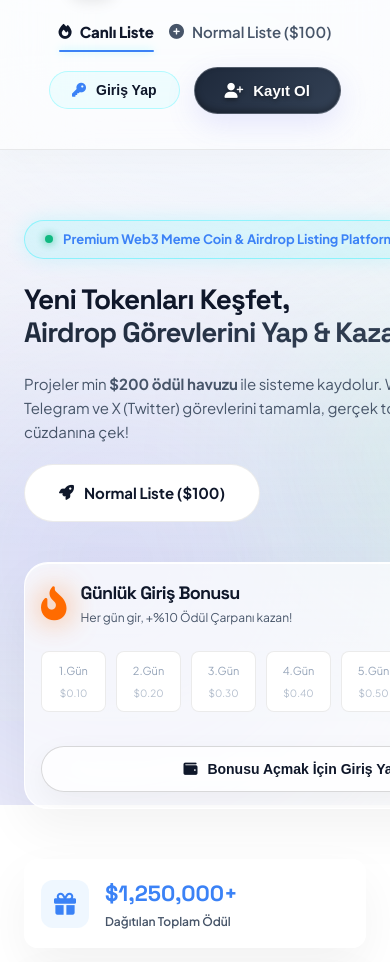
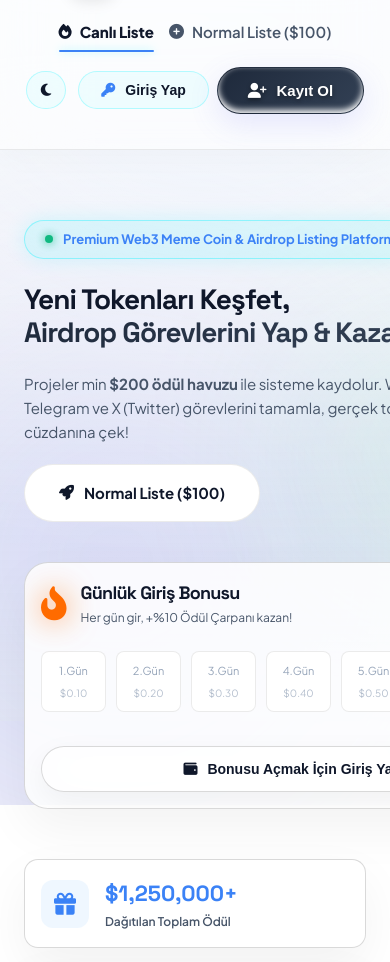
Before and after one commit to tokenbountyio/token-bounty-io, a website: page index.html in a window 390 px wide. Shown: the part 123-1085 px from the top of the page. Drawn offline with Linux system fonts and the light colour scheme; no server answers.

Commit message:
fix(theme): fix broken glass cards and add missing theme toggles

```diff
--- a/app.js
+++ b/app.js
@@ -54,6 +54,9 @@ function updateWalletUI() {
         // User is logged in
         actionsDiv.innerHTML = `
             <div style="display:flex; align-items:center; gap:8px;">
+                <button onclick="toggleTheme()" class="btn-wallet" style="padding: 8px 12px; margin-right: 4px;" title="Gece/Gündüz Modu">
+                    <i id="theme-icon" class="fa-solid fa-moon"></i>
+                </button>
                 <a href="profile" class="btn-wallet" style="text-decoration:none; background:var(--bg-surface); border:1px solid var(--border-subtle); box-shadow:0 4px 12px rgba(0,0,0,0.03); padding:8px 16px;">
                     <i class="fa-solid fa-circle-user" style="color:var(--neon-cyan); font-size:16px;"></i> ${displayLabel}
                 </a>
@@ -62,16 +65,29 @@ function updateWalletUI() {
                 </button>
             </div>
         `;
+        // Make sure to re-apply the correct icon state since we just replaced the DOM element
+        if(window.updateThemeIcon && document.documentElement.getAttribute('data-theme')) {
+            window.updateThemeIcon(document.documentElement.getAttribute('data-theme') === 'dark' ? 'dark' : 'light');
+        }
     } else {
         // Logged out header - Giriş Yap & Kayıt Ol
         actionsDiv.innerHTML = `
+            <div style="display:flex; align-items:center; gap:8px;">
+                <button onclick="toggleTheme()" class="btn-wallet" style="padding: 11px 14px; margin-right: 4px;" title="Gece/Gündüz Modu">
+                    <i id="theme-icon" class="fa-solid fa-moon"></i>
+                </button>
                 <button onclick="openLoginModal(event)" class="btn-wallet">
                     <i class="fa-solid fa-key" style="color:var(--neon-cyan);"></i> Giriş Yap
                 </button>
                 <button onclick="openRegisterModal(event)" class="btn-main" style="padding:11px 24px;font-size:14px;">
                     <i class="fa-solid fa-user-plus"></i> Kayıt Ol
                 </button>
+            </div>
         `;
+        // Make sure to re-apply the correct icon state since we just replaced the DOM element
+        if(window.updateThemeIcon && document.documentElement.getAttribute('data-theme')) {
+            window.updateThemeIcon(document.documentElement.getAttribute('data-theme') === 'dark' ? 'dark' : 'light');
+        }
     }
 }
 
--- a/styles.css
+++ b/styles.css
@@ -605,10 +605,10 @@ h1, h2, h3, h4, h5, h6 {
     display: inline-flex;
     align-items: center;
     gap: 10px;
-    box-shadow: inset 0 -3px 6px rgba(0,0,0,0.3), var(--shadow-glow-purple) !important;
+    box-shadow: inset 0 -3px 6px var(--bg-surface-elevated), var(--shadow-glow-purple) !important;
     transition: all 0.4s cubic-bezier(0.165, 0.84, 0.44, 1) !important;
     text-decoration: none;
-    border: 1px solid rgba(255, 255, 255, 0.2) !important;
+    border: 1px solid var(--border-subtle) !important;
     text-shadow: 0 2px 4px rgba(0,0,0,0.4);
 }
 
@@ -750,7 +750,7 @@ h1, h2, h3, h4, h5, h6 {
 
 .filter-tabs {
     display: flex;
-    background: rgba(255, 255, 255, 0.03);
+    background: var(--bg-surface-elevated);
     border: 1px solid var(--border-subtle);
     padding: 6px;
     border-radius: var(--radius-full);
@@ -832,7 +832,7 @@ h1, h2, h3, h4, h5, h6 {
 }
 
 .coingecko-table th {
-    background: rgba(255, 255, 255, 0.01);
+    background: var(--bg-surface-elevated);
     border-bottom: 1px solid var(--border-subtle); /* Estetik ince çizgi */
     color: var(--text-tertiary);
     font-size: 11px;
@@ -1290,17 +1290,17 @@ h1, h2, h3, h4, h5, h6 {
 }
 
 .glass-card {
-    background: rgba(255, 255, 255, 0.7);
+    background: var(--bg-glass-card);
     backdrop-filter: blur(24px);
     -webkit-backdrop-filter: blur(24px);
-    border: 1px solid rgba(255, 255, 255, 0.9);
-    box-shadow: 0 20px 50px rgba(0, 0, 0, 0.05), inset 0 1px 0 rgba(255,255,255,1);
+    border: 1px solid var(--border-hover);
+    box-shadow: 0 20px 50px rgba(0, 0, 0, 0.05);
     transition: all 0.4s cubic-bezier(0.165, 0.84, 0.44, 1);
 }
 
 .glass-card:hover {
-    border-color: rgba(255, 255, 255, 1);
-    box-shadow: 0 20px 50px rgba(0, 0, 0, 0.08), inset 0 1px 0 rgba(255,255,255,1);
+    border-color: var(--border-subtle);
+    box-shadow: 0 20px 50px rgba(0, 0, 0, 0.08);
     transform: translateY(-2px);
 }
 
```
Lines whose indentation alone changed are shown as unchanged.
